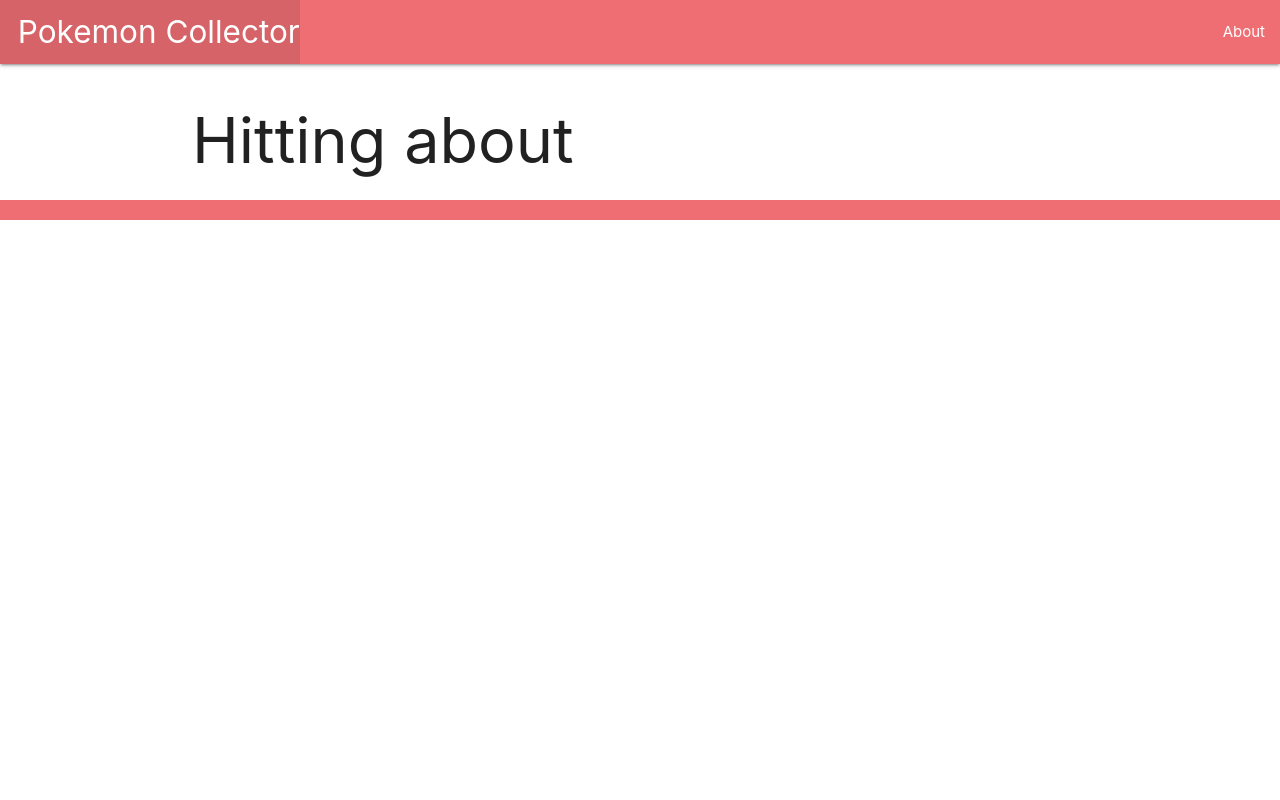
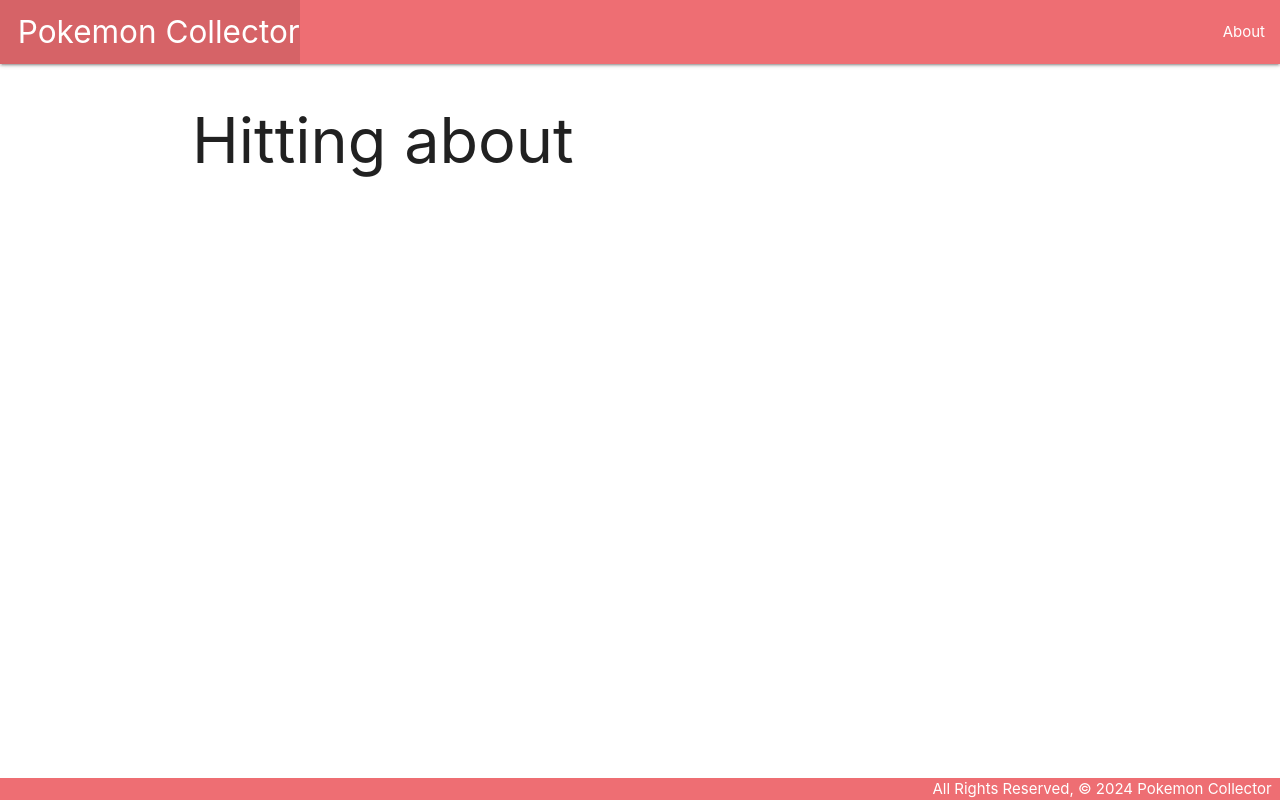
Before and after one commit to Echoesong/pokemonCollector, a Django app: page /about/ in a window 1280 px wide. Run offline with Django 5.2, Linux system fonts and the light colour scheme.

Commit message:
update css

```diff
--- /dev/null
+++ b/main_app/static/css/style.css
@@ -0,0 +1,14 @@
+body {
+  display: flex;
+  min-height: 100vh;
+  flex-direction: column;
+}
+
+main {
+  flex: 1 0 auto;
+}
+
+footer.page-footer {
+  padding-top: 0;
+  text-align: right;
+}
--- a/main_app/templates/base.html
+++ b/main_app/templates/base.html
@@ -1,3 +1,4 @@
+{% load static %}
 <!DOCTYPE html>
 <html lang="en">
   <head>
@@ -8,6 +9,11 @@
     <link
       rel="stylesheet"
       href="https://cdnjs.cloudflare.com/ajax/libs/materialize/1.0.0/css/materialize.min.css"
+    />
+    <link
+      rel="stylesheet"
+      type="text/css"
+      href="{% static 'css/style.css' %}"
     />
   </head>
   <body>
```
Also changed, not shown: main_app/templates/home.html (+5 -11 lines).
